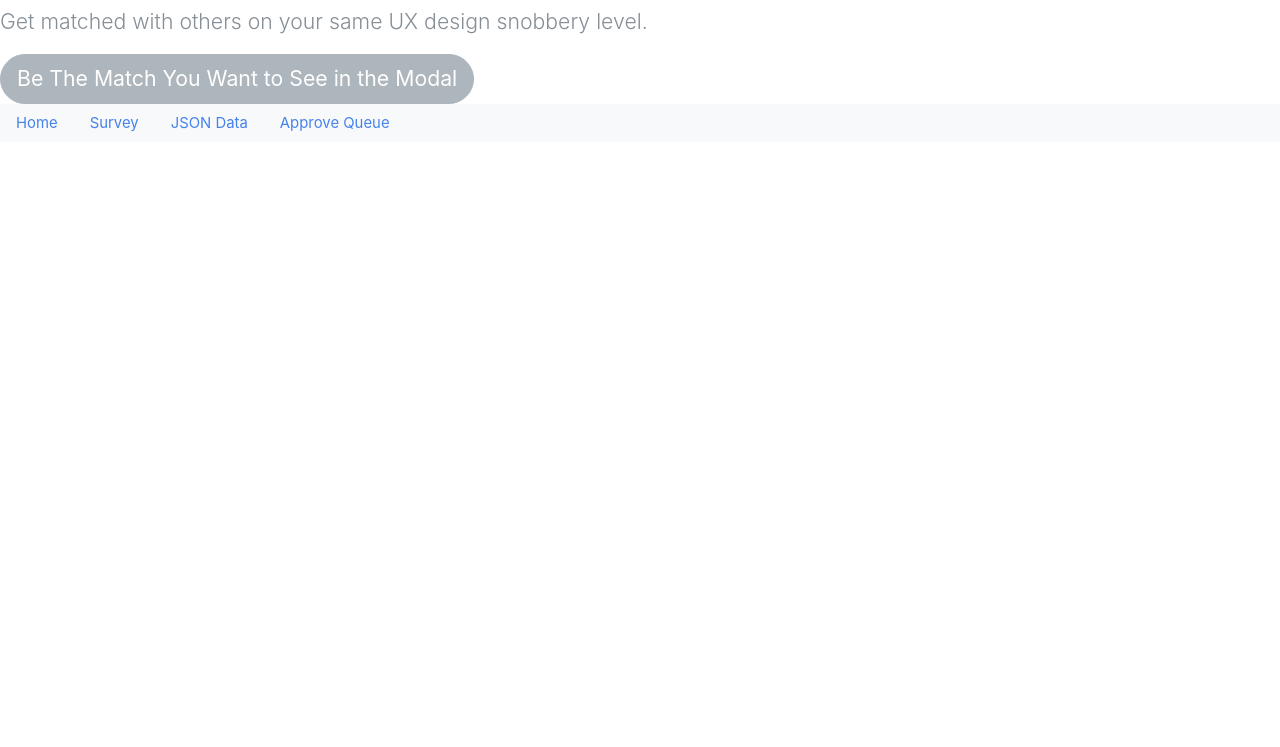
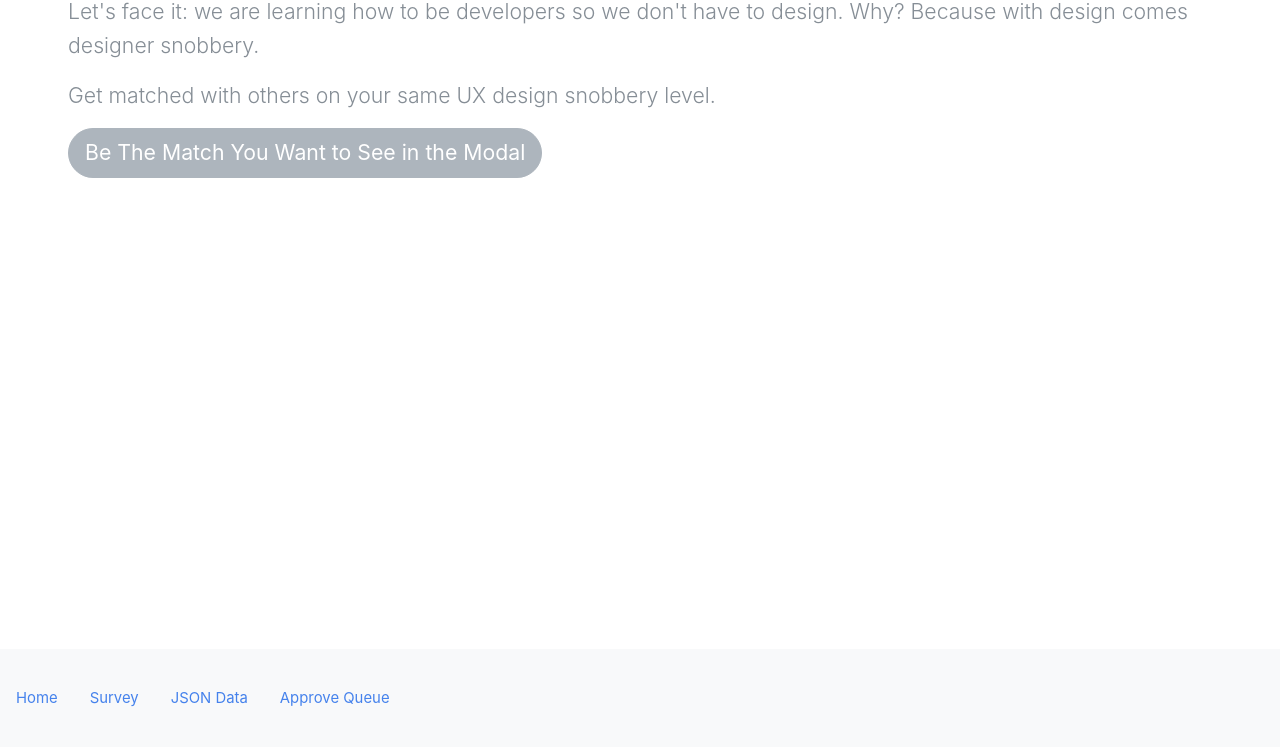
Before and after one commit to krosenk729/Express-UX-Matcher, a website: page src/public/home.html in a window 1280 px wide. Shown: the part 133-880 px from the top of the page. Before the commit the page ends 800 px from the top, so only its background shows below. Drawn offline with nearby package versions, Linux system fonts and the light colour scheme; the site is published under a folder, as on GitHub Pages, so addresses that start at the root find nothing.

Commit message:
whitespace change

```diff
--- a/src/public/assets/style.css
+++ b/src/public/assets/style.css
@@ -95,5 +95,5 @@ fieldset{
  }
 
 .btn.btn-lg.btn-secondary{
-  white-space:
+  white-space: normal;
  }
--- a/src/public/home.html
+++ b/src/public/home.html
@@ -9,7 +9,7 @@
 	<!-- <link rel="stylesheet" type="text/css" href="https://bootswatch.com/4/cerulean/bootstrap.min.css"> -->
 	<link rel="stylesheet" type="text/css" href="https://bootswatch.com/4/litera/bootstrap.min.css">
 	<!-- <link rel="stylesheet" type="text/css" href="https://bootswatch.com/4/minty/bootstrap.min.css"> -->
-	<link rel="stylesheet" type="text/css" href="/assets/style.css">
+	<link rel="stylesheet" type="text/css" href="assets/style.css">
 </head>
 <body>
 	<main role="main" class="inner cover">
```
Also changed, not shown: src/public/survey.html (+1 -1 lines).
